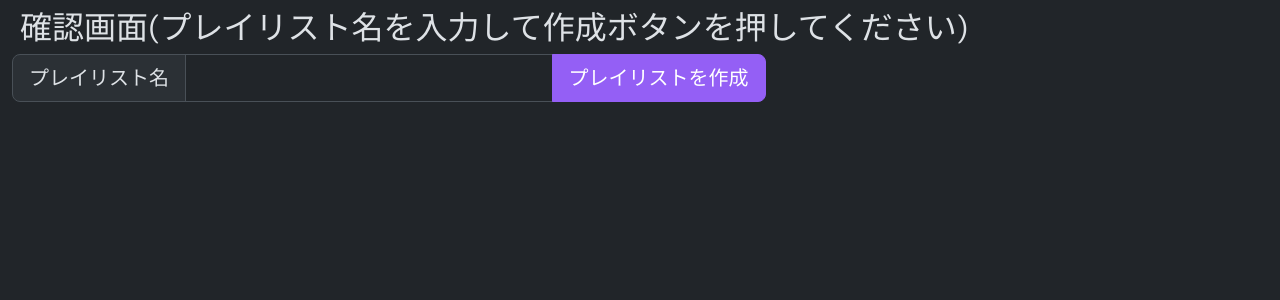
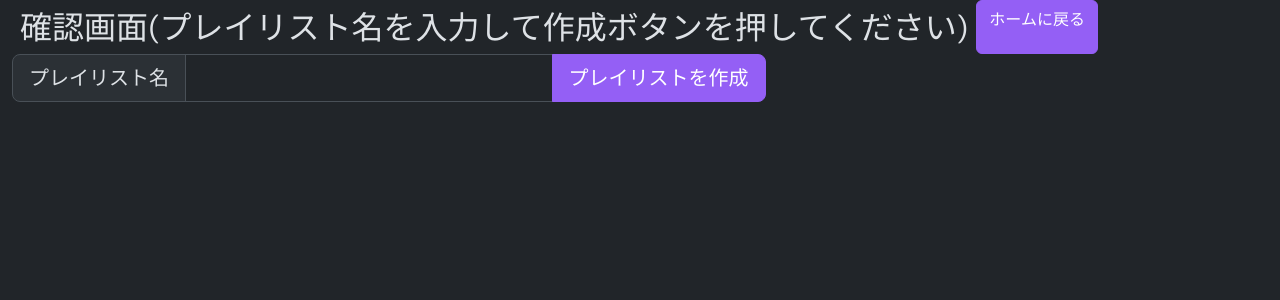
Before and after one commit to Iris-Fla/Django-PlaylistMaker, a Django app: page /create-playlist/ in a window 1280 px wide. Shown: the part 90-390 px from the top of the page. Run offline with Django 4.2, Linux system fonts and the light colour scheme; data that the repository does not hold is empty.

Commit message:
fix:ホームに戻るボタンの追加

```diff
--- a/django_app/PlaylistMaker/templates/PlaylistMaker/create_playlist.html
+++ b/django_app/PlaylistMaker/templates/PlaylistMaker/create_playlist.html
@@ -33,6 +33,7 @@
         <h2 class="m-2">
           確認画面(プレイリスト名を入力して作成ボタンを押してください)
         </h2>
+        <a href="{% url 'index' %}"  class="btn btn-p">ホームに戻る</a>
       </div>
       <form method="post">
         {% csrf_token %}
```
